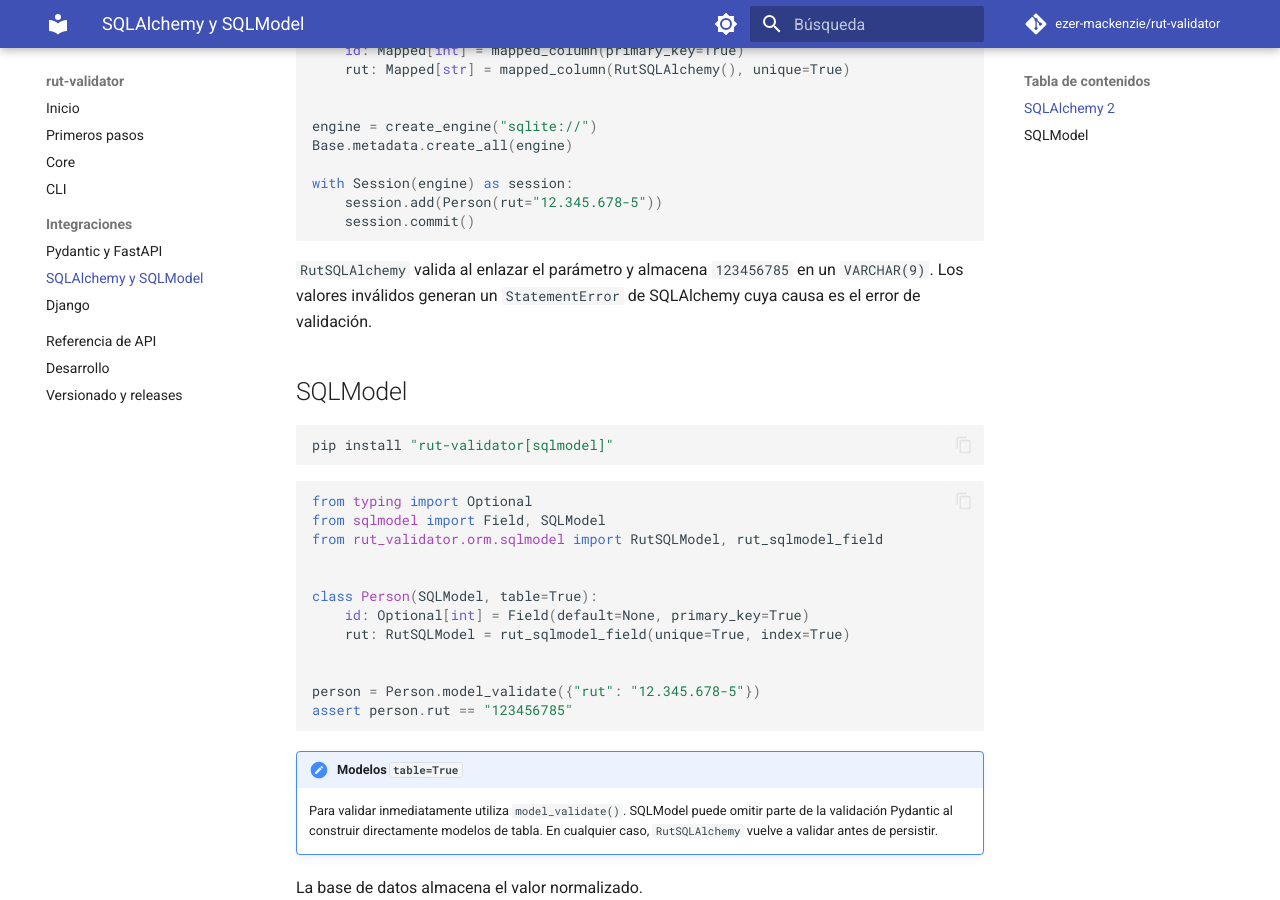
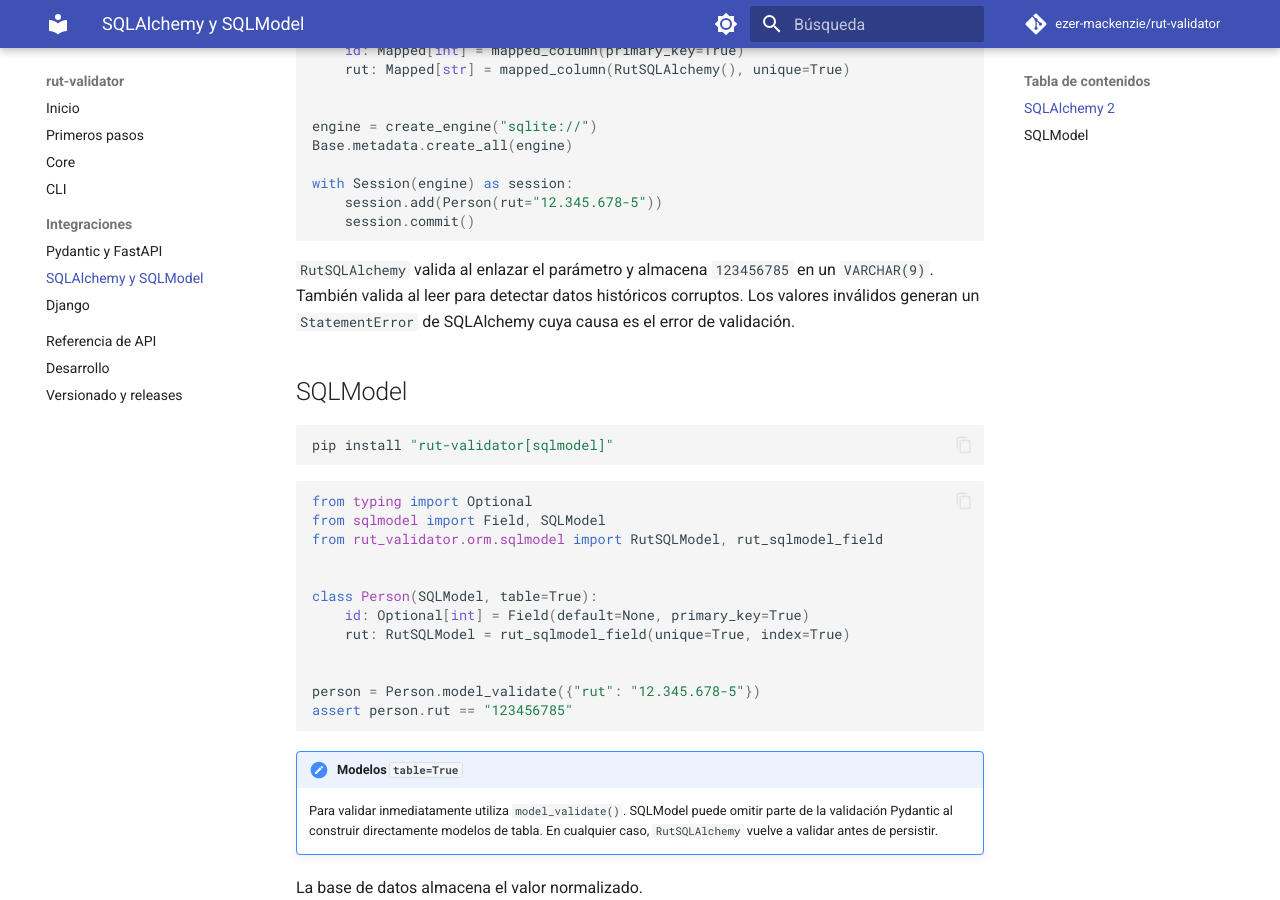
Before and after one commit to ezer-mackenzie/rut-validator, an MkDocs documentation site: the page built from docs/sqlalchemy-sqlmodel.md, in a window 1280 px wide and 900 px high, scrolled down 485 px. Built offline with MkDocs 1.6.1 and Material for MkDocs 9.7.7, drawn with Linux system fonts in a browser that asks for light colours; comment, search, counter and statistics services are not loaded.

````diff
--- a/docs/sqlalchemy-sqlmodel.md
+++ b/docs/sqlalchemy-sqlmodel.md
@@ -32,8 +32,9 @@ with Session(engine) as session:
 ```
 
 `RutSQLAlchemy` valida al enlazar el parámetro y almacena `123456785` en un
-`VARCHAR(9)`. Los valores inválidos generan un `StatementError` de SQLAlchemy
-cuya causa es el error de validación.
+`VARCHAR(9)`. También valida al leer para detectar datos históricos corruptos.
+Los valores inválidos generan un `StatementError` de SQLAlchemy cuya causa es
+el error de validación.
 
 ## SQLModel
 
````
Also changed, not shown: docs/django.md (+2 -0 lines).
